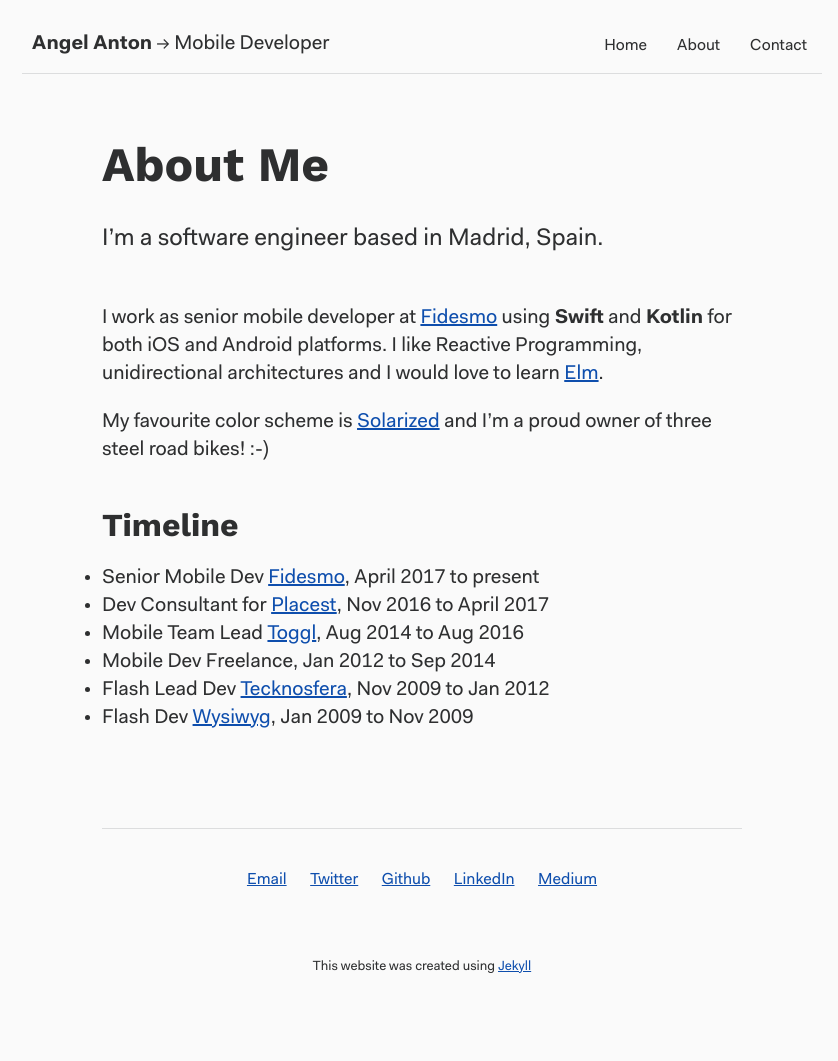
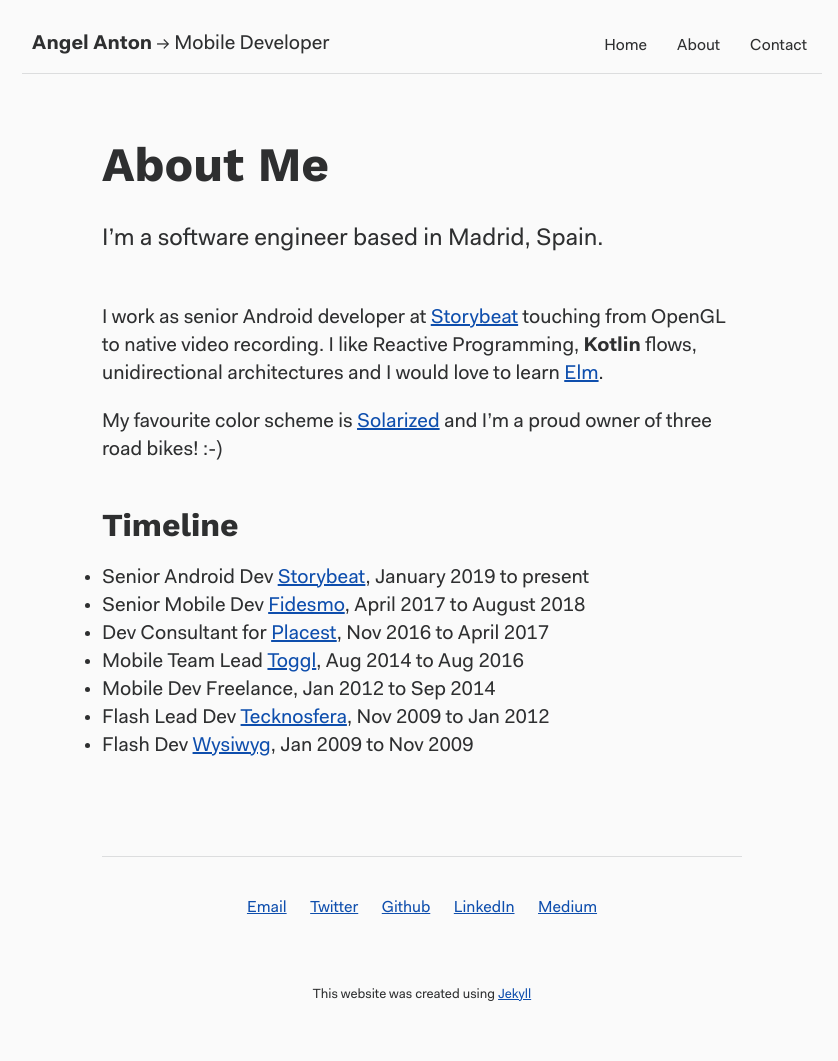
Before and after one commit to monday8am/monday8am.github.io, a Jekyll site: the page built from _pages/02_about.md, in a window 1280 px wide. Shown: the whole page, without its empty margins (218-1056 px from the left). Built offline with Jekyll 4.4.1, drawn with Linux system fonts in a browser that asks for light colours; before the commit the page ends 1033 px from its top, so only the background shows below that.

Commit message:
Update jekyll gems and home-about content

```diff
--- a/Gemfile
+++ b/Gemfile
@@ -8,7 +8,7 @@
 #
 # This will help ensure the proper Jekyll version is running.
 # Happy Jekylling!
-gem "jekyll", "~> 3.8.0"
+gem "jekyll", "~> 4.2.0"
 
 # This is the default theme for new Jekyll sites. You may change this to anything you like.
 gem "minima", "~> 2.5"
--- a/_pages/02_about.md
+++ b/_pages/02_about.md
@@ -11,19 +11,21 @@
 
 I'm a software engineer based in Madrid, Spain.
 
-I work as senior mobile developer at [Fidesmo][Fidesmo] using  **Swift** and **Kotlin** for both iOS and Android platforms. I like Reactive Programming, unidirectional architectures and I would love to learn [Elm](http://elm-lang.org/).
+I work as senior Android developer at [Storybeat][Storybeat] touching from OpenGL to native video recording. I like Reactive Programming, **Kotlin** flows, unidirectional architectures and I would love to learn [Elm](http://elm-lang.org/).
 
- My favourite color scheme is [Solarized][Solarized] and I'm a proud owner of three steel road bikes! :-)
+My favourite color scheme is [Solarized][Solarized] and I'm a proud owner of three road bikes! :-)
 
 ## Timeline
 
-* Senior Mobile Dev [Fidesmo][Fidesmo], <time>April 2017 to present</time>
+* Senior Android Dev [Storybeat][Storybeat], <time>January 2019 to present</time>
+* Senior Mobile Dev [Fidesmo][Fidesmo], <time>April 2017 to August 2018</time>
 * Dev Consultant for [Placest][Placest], <time>Nov 2016 to April 2017</time>
 * Mobile Team Lead [Toggl][Toggl], <time>Aug 2014 to Aug 2016</time>
 * Mobile Dev Freelance, <time>Jan 2012 to Sep 2014</time>
 * Flash Lead Dev [Tecknosfera][Tecknosfera], <time>Nov 2009 to Jan 2012</time>
 * Flash Dev [Wysiwyg][Wysiwyg], <time>Jan 2009 to Nov 2009</time>
 
+[Storybeat]:    https://www.storybeat.com
 [Fidesmo]:    https://www.fidesmo.com
 [Placest]: http://www.placest.com
 [Toggl]:   http://www.toggl.com
--- a/index.html
+++ b/index.html
@@ -5,7 +5,7 @@
 ---
 
 <h1>Hi! I'm Anton.</h1>
-<p>I develop mobile apps using Swift and Kotlin. <br />I also cycle for fun!</p>
+<p>I develop Android apps using Kotlin <br />I also cycle for fun!</p>
 
 <h2>Blog</h2>
 <ul>
```
Also changed, not shown: Gemfile.lock, 1 other file.
